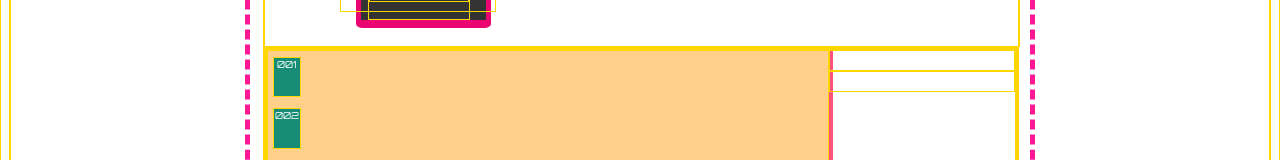
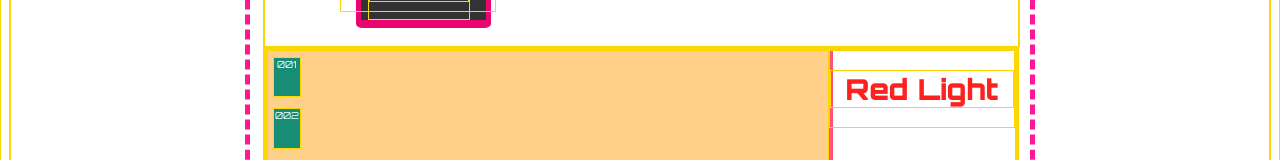
Before and after one commit to anniezoyinlee/GA-Final-SquidGame, a React (Create React App) app: page /game/rlgl in a window 1280 px wide. Shown: the part 262-422 px from the top of the page. Built offline with nearby package versions, Linux system fonts and the light colour scheme.

Commit message:
updated logic

```diff
--- a/src/components/Game/RLGL/RLGL.js
+++ b/src/components/Game/RLGL/RLGL.js
@@ -26,13 +26,13 @@ function RLGL() {
     }
   };
 
-  setInterval(function() {
+  //Setting interval
+  let lightInterval = setInterval(function() {
     changeLight()
   }, Math.floor(3000 + Math.random() * 5000));
 
-
   function movePlayerRight001() {
-    setOffsetRight001(offsetRight001 + 10);
+    setOffsetRight001(offsetRight001 + 100);
   }
   function movePlayerRight002() {
     setOffsetRight002(offsetRight002 + 10);
@@ -44,11 +44,33 @@ function RLGL() {
     setOffsetRight004(offsetRight004 + 10);
   }
 
+  function completeRLGL() {
+    //Clearing interval
+    clearInterval(lightInterval);
+    let status = document.getElementById('lightSign');
+    // remove red light/green light sign
+    status.innerText = '';
+  }
+
+  // reference: https://stackoverflow.com/questions/442404/retrieve-the-position-x-y-of-an-html-element
+  function getOffset(el) {
+    const rect = el.getBoundingClientRect();
+    return {
+      left: rect.left + window.scrollX,
+    };
+  }
+
   return (
     <div className="rlgl">
       <div className='playWindow-left'>
         <div className='ground'>
-          <div className='player' onClick={movePlayerRight001} style={{
+          <div className='player' onClick={(e) => {
+            movePlayerRight001()
+            console.log(getOffset(e.currentTarget).left)
+            if (getOffset(e.currentTarget).left > 900) {
+              completeRLGL()
+            }
+          }} style={{
           transform: `translateX(${offsetRight001}px)`
         }}>001</div>
           <div className='player' onClick={movePlayerRight002} style={{
@@ -65,7 +87,7 @@ function RLGL() {
       </div>
       <div className='playWindow-right'>
         <div className='lightSign'>
-          <h1 id='lightSign'></h1>
+          <h1 id='lightSign' className='redlight'>Red Light</h1>
         </div>
       </div>
     </div>
```
